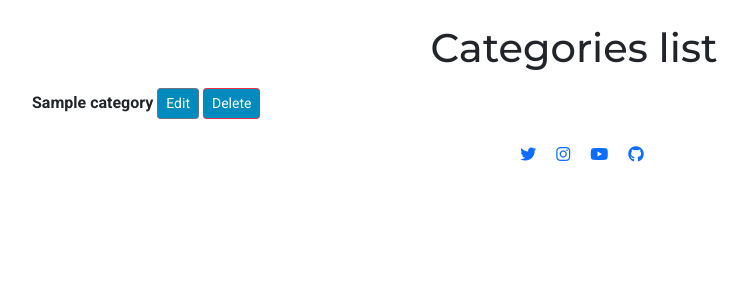
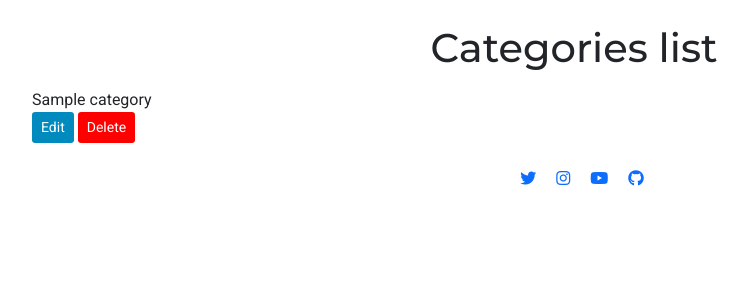
Before and after one commit to jmanager25/ExpenseTrack, a Django app: page /category/ in a window 1280 px wide. Shown: the part 114-414 px from the top of the page, without its empty margins (66-814 px from the left). Run offline with Django 3.2, Linux system fonts and the light colour scheme; a user stored in the database is signed in; tables that the repository leaves empty hold one stand-in row (values such as "Sample post"); one stand-in notice (Sample message) is shown; some libraries are stand-ins or nearby versions.

Commit message:
Update and style category page

```diff
--- a/category/templates/category.html
+++ b/category/templates/category.html
@@ -4,12 +4,14 @@
 
 <h1 class="text-center mt-3">Categories list</h1>
 
-<ul class="list-group list-group-flush">
+<ul class="list-group list-group-flush ">
     {% for category in categories %}
     <li class="list-group-item">
-        <strong>{{ category }}</strong>
-        <a href="{% url 'edit_category' pk=category.id %}" class="btn btn-sm btn-secondary">Edit</a>
-        <a href="{% url 'delete_category' pk=category.id %}" class="btn btn-sm btn-danger">Delete</a>
+        {{ category }}
+        <div>
+            <a href="{% url 'edit_category' pk=category.id %}" class="btn btn-sm">Edit</a>
+            <a href="{% url 'delete_category' pk=category.id %}" class="btn btn-sm" id="danger">Delete</a>
+        </div>
     </li>
     {% endfor %}
 </ul>
```
